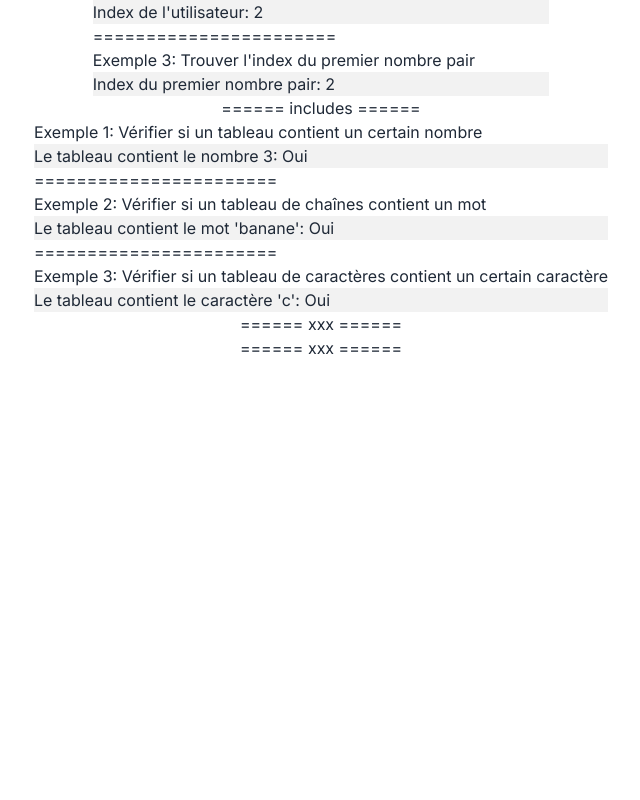
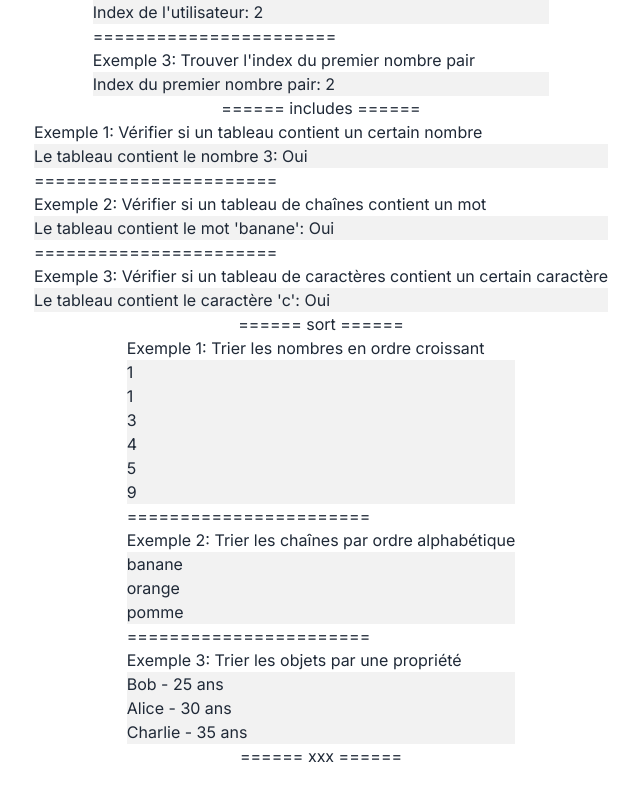
Before and after one commit to mathias-grdl/Javascript-Exemples, a Next.js app: page / in a window 1280 px wide. Shown: the part 3769-4569 px from the top of the page, without its empty margins (319-959 px from the left). Before the commit the page ends 4225 px from the top, so only its background shows below. Built offline with nearby package versions, Linux system fonts and the light colour scheme.

Commit message:
add: sort

```diff
--- a/app/page.jsx
+++ b/app/page.jsx
@@ -8,6 +8,7 @@ import Includes from "@/components/includes";
 import Map from "@/components/Map";
 import Reduce from "@/components/reduce";
 import Some from "@/components/some";
+import Sort from "@/components/sort";
 
 export default function Home() {
 	return (
@@ -29,7 +30,8 @@ export default function Home() {
 			<FindIndex />
 			<aside>====== includes ======</aside>
 			<Includes />
-			<aside>====== xxx ======</aside>
+			<aside>====== sort ======</aside>
+			<Sort />
 			<aside>====== xxx ======</aside>
 		</main>
 	);
--- /dev/null
+++ b/components/sort/index.jsx
@@ -0,0 +1,75 @@
+// .sort() sert à trier les éléments d'un tableau en place et retourne le tableau.
+
+// Exemple 1: Trier les nombres en ordre croissant
+function TrierNombresCroissant() {
+	const numbers = [3, 1, 4, 1, 5, 9];
+	const sortedNumbers = [...numbers].sort((a, b) => a - b);
+
+	return (
+		<ul className="bg-base-200">
+			{sortedNumbers.map((num, index) => (
+				<li key={index}>{num}</li>
+			))}
+		</ul>
+	);
+}
+
+// Exemple 2: Trier les chaînes par ordre alphabétique
+function TrierChaînesAlphabetiquement() {
+	const strings = ["pomme", "banane", "orange"];
+	const sortedStrings = [...strings].sort();
+
+	return (
+		<ul className="bg-base-200">
+			{sortedStrings.map((str, index) => (
+				<li key={index}>{str}</li>
+			))}
+		</ul>
+	);
+}
+
+// Exemple 3: Trier les objets par une propriété
+function TrierObjetsParÂge() {
+	const users = [
+		{ id: 1, name: "Alice", age: 30 },
+		{ id: 2, name: "Bob", age: 25 },
+		{ id: 3, name: "Charlie", age: 35 },
+	];
+	const sortedUsers = [...users].sort((a, b) => a.age - b.age);
+
+	return (
+		<ul className="bg-base-200">
+			{sortedUsers.map((user) => (
+				<li key={user.id}>
+					{user.name} - {user.age} ans
+				</li>
+			))}
+		</ul>
+	);
+}
+
+export default function Sort() {
+	return (
+		<div className="flex flex-col">
+			{/* Exemple 1: Trier les nombres en ordre croissant */}
+			<div>
+				<h2>Exemple 1: Trier les nombres en ordre croissant</h2>
+				<TrierNombresCroissant />
+			</div>
+			<aside>=======================</aside>
+
+			{/* Exemple 2: Trier les chaînes par ordre alphabétique */}
+			<div>
+				<h2>Exemple 2: Trier les chaînes par ordre alphabétique</h2>
+				<TrierChaînesAlphabetiquement />
+			</div>
+			<aside>=======================</aside>
+
+			{/* Exemple 3: Trier les objets par une propriété */}
+			<div>
+				<h2>Exemple 3: Trier les objets par une propriété</h2>
+				<TrierObjetsParÂge />
+			</div>
+		</div>
+	);
+}
```
